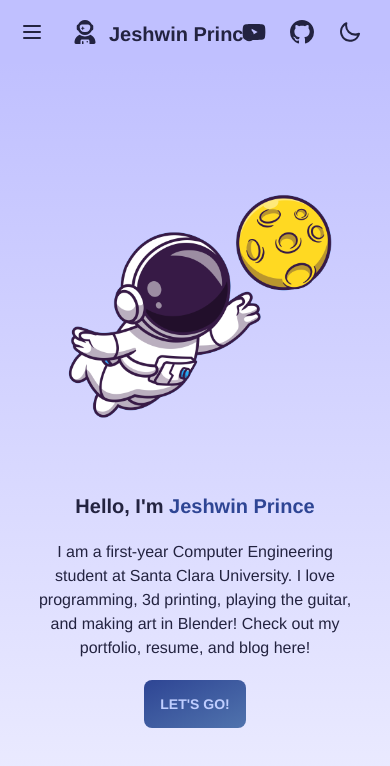
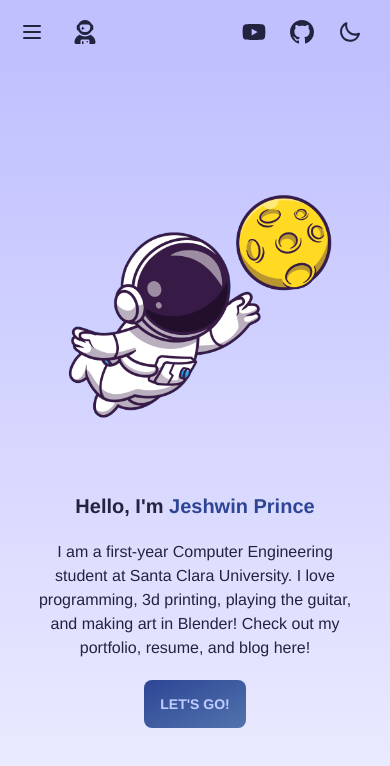
Before and after one commit to Jeshwin/portfolio, a Next.js app: page / in a window 390 px wide. Shown: the top 766 px of the page. Built offline with nearby package versions, Linux system fonts and the light colour scheme.

Commit message:
fix navbar issue

```diff
--- a/src/components/navbar.jsx
+++ b/src/components/navbar.jsx
@@ -6,13 +6,13 @@ export default function Navbar() {
         <div className="navbar lg:px-40 xl:px-80 bg-base-200 sticky z-50 top-0">
           <div className="flex-none">
             <label htmlFor="my-drawer" className="btn btn-ghost btn-circle drawer-button">
-              <svg xmlns="http://www.w3.org/2000/svg" fill="none" viewBox="0 0 24 24" className="inline-block w-6 h-6 stroke-current"><path strokeLinecap="round" strokeLinejoin="round" strokeWidth="2" d="M4 6h16M4 12h16M4 18h16"></path></svg>
+              <svg xmlns="http://www.w3.org/2000/svg" fill="none" viewBox="0 0 24 24" width="24" height="24" className="inline-block stroke-current"><path strokeLinecap="round" strokeLinejoin="round" strokeWidth="2" d="M4 6h16M4 12h16M4 18h16"></path></svg>
             </label>
           </div>
           <div className="flex-1">
             <Link href="/" className="btn btn-ghost normal-case text-xl">
               <svg xmlns="http://www.w3.org/2000/svg" viewBox="0 0 448 512" width="24" height="24" className="fill-current"><path d="M370.7 96.1C346.1 39.5 289.7 0 224 0S101.9 39.5 77.3 96.1C60.9 97.5 48 111.2 48 128v64c0 16.8 12.9 30.5 29.3 31.9C101.9 280.5 158.3 320 224 320s122.1-39.5 146.7-96.1c16.4-1.4 29.3-15.1 29.3-31.9V128c0-16.8-12.9-30.5-29.3-31.9zM336 144v16c0 53-43 96-96 96H208c-53 0-96-43-96-96V144c0-26.5 21.5-48 48-48H288c26.5 0 48 21.5 48 48zM189.3 162.7l-6-21.2c-.9-3.3-3.9-5.5-7.3-5.5s-6.4 2.2-7.3 5.5l-6 21.2-21.2 6c-3.3 .9-5.5 3.9-5.5 7.3s2.2 6.4 5.5 7.3l21.2 6 6 21.2c.9 3.3 3.9 5.5 7.3 5.5s6.4-2.2 7.3-5.5l6-21.2 21.2-6c3.3-.9 5.5-3.9 5.5-7.3s-2.2-6.4-5.5-7.3l-21.2-6zM112.7 316.5C46.7 342.6 0 407 0 482.3C0 498.7 13.3 512 29.7 512H128V448c0-17.7 14.3-32 32-32H288c17.7 0 32 14.3 32 32v64l98.3 0c16.4 0 29.7-13.3 29.7-29.7c0-75.3-46.7-139.7-112.7-165.8C303.9 338.8 265.5 352 224 352s-79.9-13.2-111.3-35.5zM176 448c-8.8 0-16 7.2-16 16v48h32V464c0-8.8-7.2-16-16-16zm96 32a16 16 0 1 0 0-32 16 16 0 1 0 0 32z"/></svg>
-              <span className="ml-3 h-6">Jeshwin Prince</span>
+              <span className="ml-3 h-6 text-transparent md:text-base-content">Jeshwin Prince</span>
             </Link>
           </div>
           <div className='flex-2'>
```
